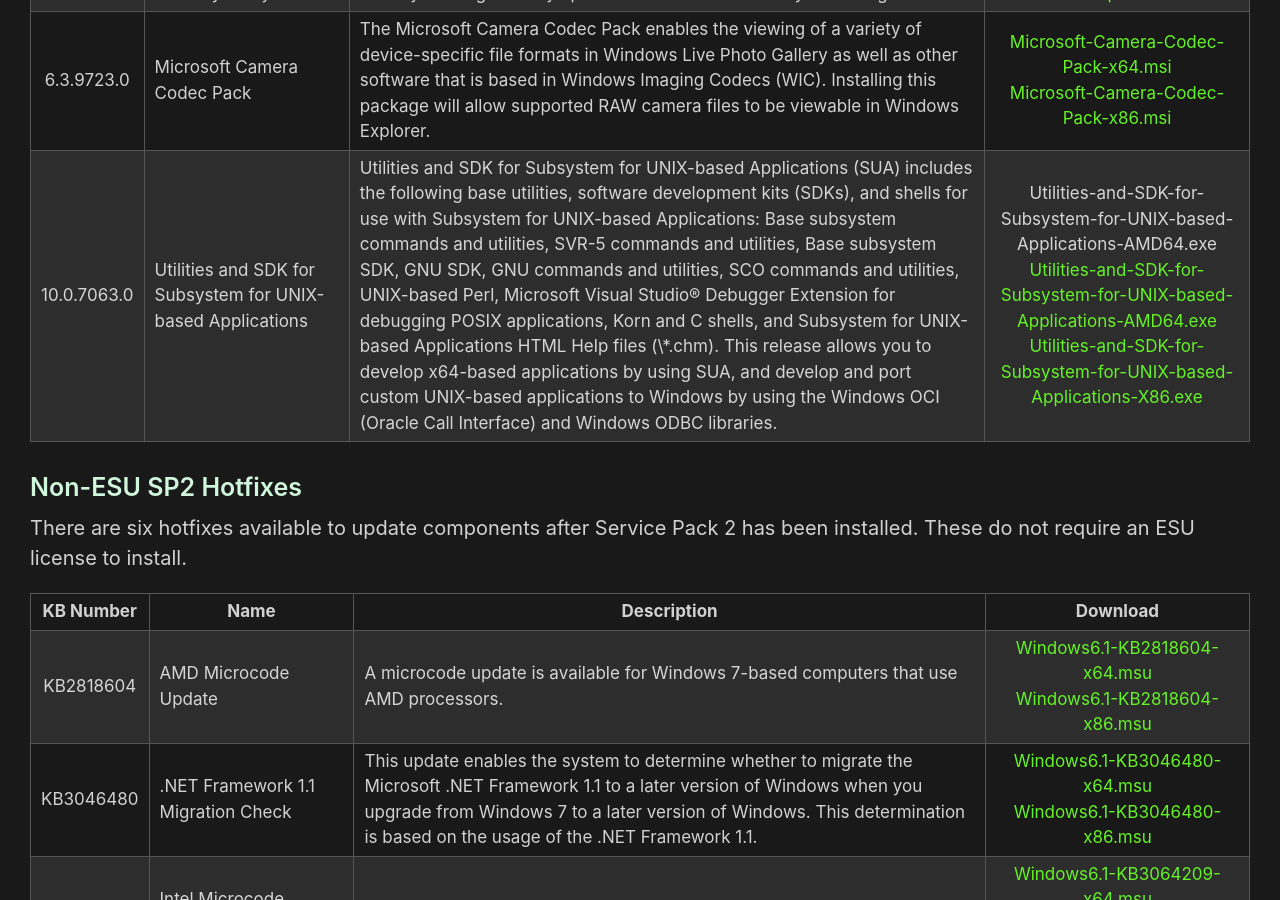
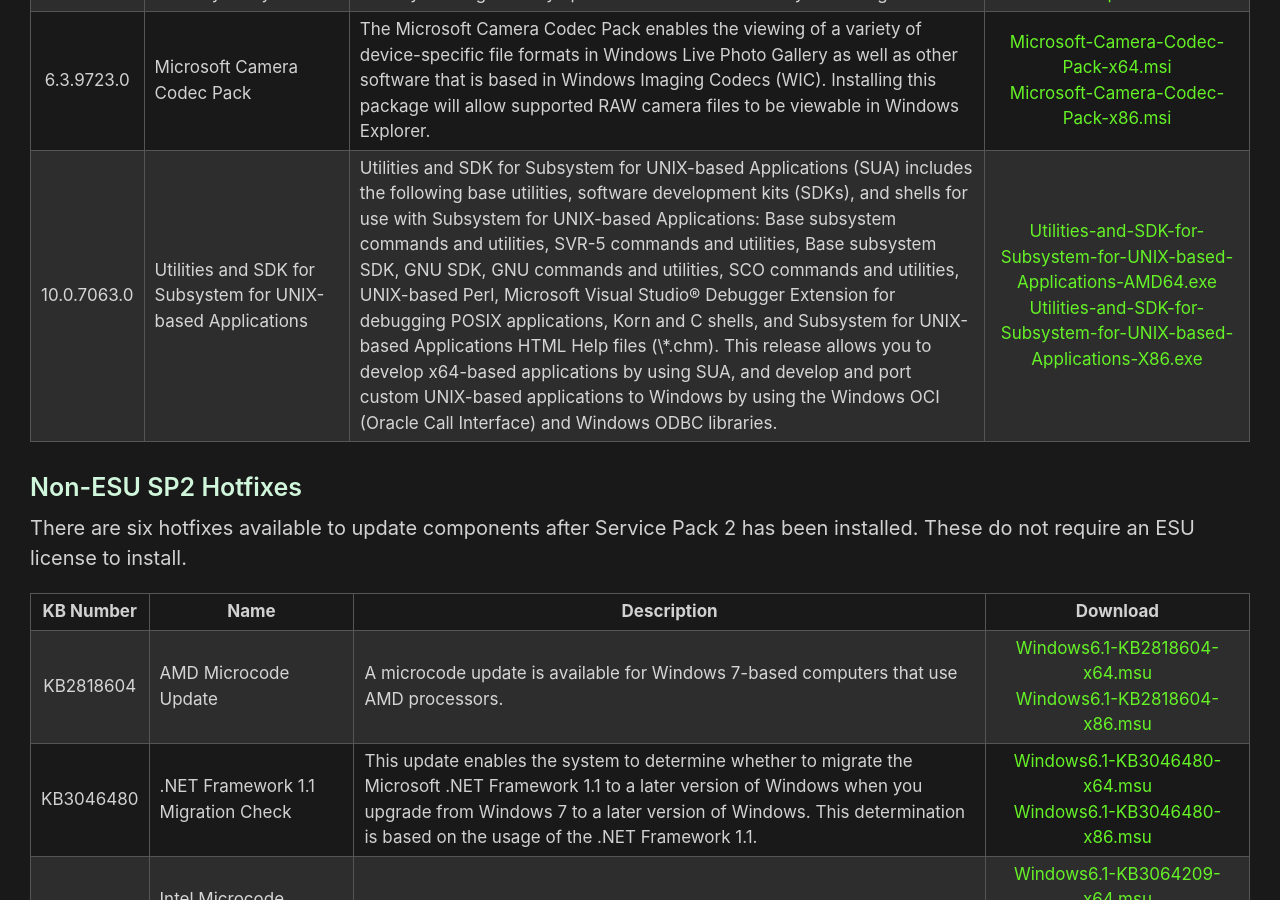
Before and after one commit to HackAndPwn/HackAndPwn.github.io, a Jekyll site: the page built from _posts/2020-05-23-windows-7-esu-patching.md, in a window 1280 px wide and 900 px high, scrolled down 6908 px. Built offline with Jekyll 4.4.1, drawn with Linux system fonts in a browser that asks for light colours.

Commit message:
typo fix

```diff
--- a/_posts/2020-05-23-windows-7-esu-patching.md
+++ b/_posts/2020-05-23-windows-7-esu-patching.md
@@ -108,7 +108,7 @@
 <tr><td>10.0.237.0</td><td style="text-align:left">Windows Journal</td><td style="text-align:left">Windows Journal has been removed from certain versions of the Windows Operating System.  This update allows users to install Windows Journal on versions of Windows where it has been removed.</td><td><a href="https://github.com/HackAndPwn/Windows-7-Patching/raw/master/05_Optional_Software_Updates/04_Journal_en-us_x64.msi">Journal-en-us-x64.msi</a><br><a href="https://github.com/HackAndPwn/Windows-7-Patching/raw/master/05_Optional_Software_Updates/04_Journal_en-us_x86.msi">Journal-en-us-x86.msi</a></td></tr>
 <tr><td>2.3.2208</td><td style="text-align:left">Microsoft Baseline Security Analyzer</td><td style="text-align:left">The Microsoft Baseline Security Analyzer provides a streamlined method to identify missing security updates and common security misconfigurations.</td><td><a href="https://github.com/HackAndPwn/Windows-7-Patching/raw/master/05_Optional_Software_Updates/05_MBSASetup-x64-EN.msi">MBSA-Setup-x64-EN.msi</a><br><a href="https://github.com/HackAndPwn/Windows-7-Patching/raw/master/05_Optional_Software_Updates/05_MBSASetup-x86-EN.msi">MBSA-Setup-x86-EN.msi</a></td></tr>
 <tr><td>6.3.9723.0</td><td style="text-align:left">Microsoft Camera Codec Pack</td><td style="text-align:left">The Microsoft Camera Codec Pack enables the viewing of a variety of device-specific file formats in Windows Live Photo Gallery as well as other software that is based in Windows Imaging Codecs (WIC).  Installing this package will allow supported RAW camera files to be viewable in Windows Explorer.</td><td><a href="https://github.com/HackAndPwn/Windows-7-Patching/raw/master/05_Optional_Software_Updates/06_MicrosoftCameraCodecPack-x64.msi">Microsoft-Camera-Codec-Pack-x64.msi</a><br><a href="https://github.com/HackAndPwn/Windows-7-Patching/raw/master/05_Optional_Software_Updates/06_MicrosoftCameraCodecPack-x86.msi">Microsoft-Camera-Codec-Pack-x86.msi</a></td></tr>
-<tr><td>10.0.7063.0</td><td style="text-align:left">Utilities and SDK for Subsystem for UNIX-based Applications</td><td style="text-align:left">Utilities and SDK for Subsystem for UNIX-based Applications (SUA) includes the following base utilities, software development kits (SDKs), and shells for use with Subsystem for UNIX-based Applications: Base subsystem commands and utilities, SVR-5 commands and utilities, Base subsystem SDK, GNU SDK, GNU commands and utilities, SCO commands and utilities, UNIX-based Perl, Microsoft Visual Studio® Debugger Extension for debugging POSIX applications, Korn and C shells, and Subsystem for UNIX-based Applications HTML Help files (\*.chm). This release allows you to develop x64-based applications by using SUA, and develop and port custom UNIX-based applications to Windows by using the Windows OCI (Oracle Call Interface) and Windows ODBC libraries.</td><td>Utilities-and-SDK-for-Subsystem-for-UNIX-based-Applications-AMD64.exe<br><a href="https://github.com/HackAndPwn/Windows-7-Patching/raw/master/05_Optional_Software_Updates/07_Utilities_and_SDK_for_Subsystem_for_UNIX-based_Applications_AMD64.exe">Utilities-and-SDK-for-Subsystem-for-UNIX-based-Applications-AMD64.exe</a><br><a href="https://github.com/HackAndPwn/Windows-7-Patching/raw/master/05_Optional_Software_Updates/07_Utilities_and_SDK_for_Subsystem_for_UNIX-based_Applications_X86.exe">Utilities-and-SDK-for-Subsystem-for-UNIX-based-Applications-X86.exe</a></td></tr>
+<tr><td>10.0.7063.0</td><td style="text-align:left">Utilities and SDK for Subsystem for UNIX-based Applications</td><td style="text-align:left">Utilities and SDK for Subsystem for UNIX-based Applications (SUA) includes the following base utilities, software development kits (SDKs), and shells for use with Subsystem for UNIX-based Applications: Base subsystem commands and utilities, SVR-5 commands and utilities, Base subsystem SDK, GNU SDK, GNU commands and utilities, SCO commands and utilities, UNIX-based Perl, Microsoft Visual Studio® Debugger Extension for debugging POSIX applications, Korn and C shells, and Subsystem for UNIX-based Applications HTML Help files (\*.chm). This release allows you to develop x64-based applications by using SUA, and develop and port custom UNIX-based applications to Windows by using the Windows OCI (Oracle Call Interface) and Windows ODBC libraries.</td><td><a href="https://github.com/HackAndPwn/Windows-7-Patching/raw/master/05_Optional_Software_Updates/07_Utilities_and_SDK_for_Subsystem_for_UNIX-based_Applications_AMD64.exe">Utilities-and-SDK-for-Subsystem-for-UNIX-based-Applications-AMD64.exe</a><br><a href="https://github.com/HackAndPwn/Windows-7-Patching/raw/master/05_Optional_Software_Updates/07_Utilities_and_SDK_for_Subsystem_for_UNIX-based_Applications_X86.exe">Utilities-and-SDK-for-Subsystem-for-UNIX-based-Applications-X86.exe</a></td></tr>
 </tbody></table>
 
 ### Non-ESU SP2 Hotfixes
```
